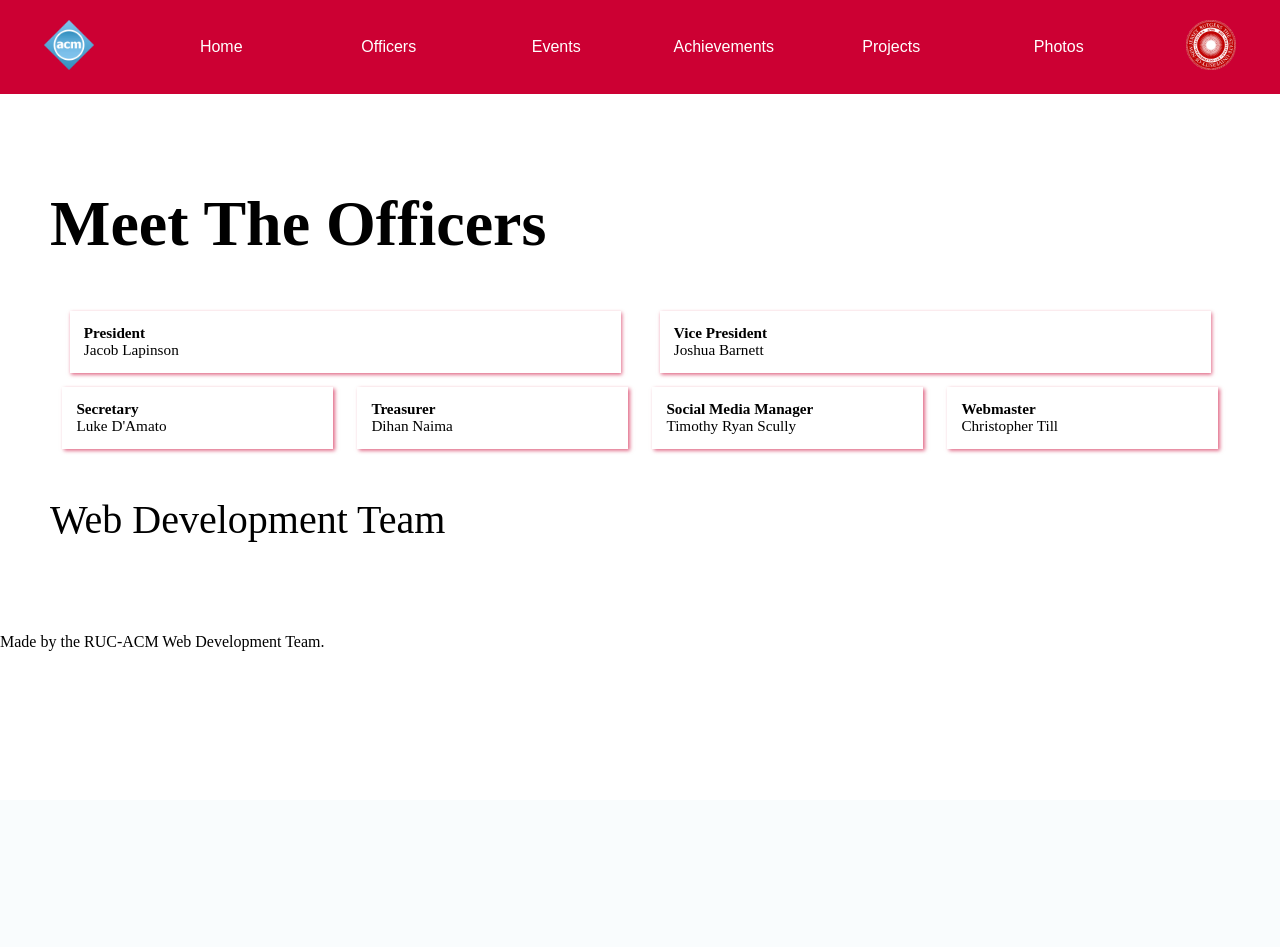
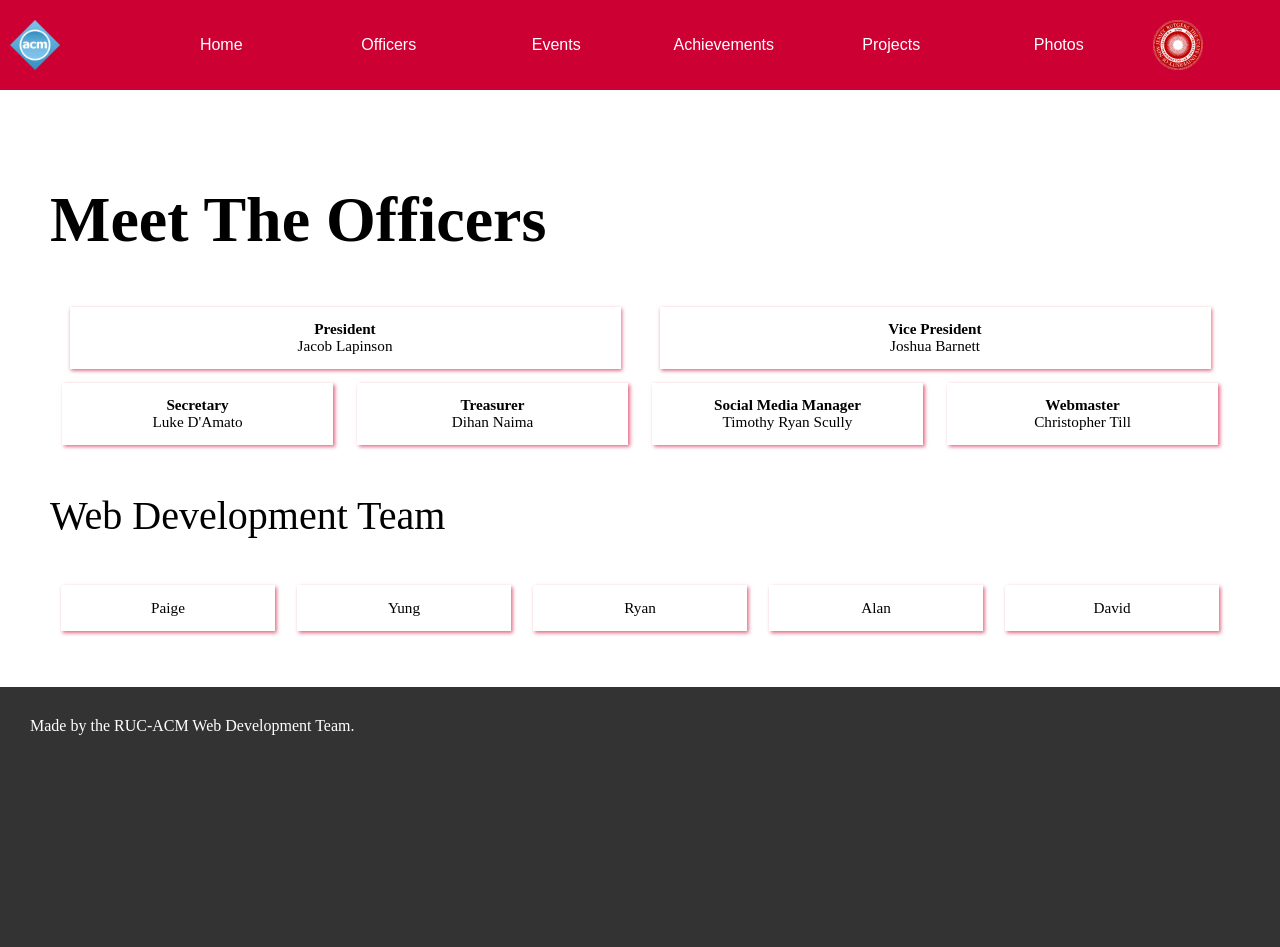
Before and after one commit to rutgersacm/ruc-acm, a Flask app: page /officers in a window 1280 px wide. Before the commit the page ends 651 px from the top, so only its background shows below. Run offline with Flask 2, Linux system fonts and the light colour scheme; some libraries are stand-ins or nearby versions.

Commit message:
add placeholder images/styles for officers

```diff
--- a/app/static/css/master.css
+++ b/app/static/css/master.css
@@ -124,8 +124,47 @@
   height: 100%;
 }
 
+.officers {
+  display: flex;
+  flex-direction: column;
+}
+
+.officer {
+  flex: 1;
+  box-shadow: 2px 2px 4px var(--color2);
+  padding: 15px;
+  margin: 5px;
+  transform: scale(0.95);
+  transition: 0.4s;
+  user-select: none;
+  text-align: center;
+
+}
+
+.officer:hover {
+  transform: scale(1);
+}
+
+
+
 canvas {
   height: 100%;
+}
+
+footer {
+  min-height: 200px;
+  height: auto;
+  background: rgba(0, 0, 0, 0.8);
+  color: white;
+}
+
+footer {
+  padding: 30px;
+}
+
+img {
+  display: block;
+  width: 100%;
 }
 
  @media only screen and (min-width: 600px) {
@@ -268,13 +307,13 @@
      margin: 0 auto;
    }
 
-   .projects {
+   .officers {
      display: flex;
      overflow-x: auto;
      /* without min width, for some reason this doesnt show all boxes */
-     min-width: 0px; !important
+     flex-direction: row;
    }
-   .project {
+   .officer {
      flex: 1;
      box-shadow: 2px 2px 4px var(--color2);
      padding: 15px;
@@ -284,7 +323,7 @@
      user-select: none;
    }
 
-   .project:hover {
+   .officer:hover {
      transform: scale(1);
    }
 
--- a/app/templates/index.html
+++ b/app/templates/index.html
@@ -14,7 +14,6 @@
   <h1 class="title black">About Us</h1>
   <p>The Rutgers University Camden ACM Chapter aims to foster a community through technology and science. We believe that technology is a supreme benefit to society, and through its use we can better ourselves and the lives of those around us. We hold bi-weekly meetings in Armitage 121 to talk about tech-related events, projects, and opportunities both on and off campus.</p>
 </div>
-<footer></footer>
 <script>
 VANTA.GLOBE({
   el: "#splash-main",
--- a/app/templates/officers.html
+++ b/app/templates/officers.html
@@ -3,34 +3,63 @@
 {% block content %}
 <div class="content">
   <h1 class="title black">Meet The Officers</h1>
-  <div class="projects">
-    <div class="project">
+  <div class="officers">
+    <div class="officer">
+      <!-- Replace these with landscape pictures of the officers -->
+      <img src="https://via.placeholder.com/350x150" alt="">
       <strong>President</strong><br />
       Jacob Lapinson
     </div>
-    <div class="project">
+    <div class="officer">
+      <img src="https://via.placeholder.com/350x150" alt="">
       <strong>Vice President</strong><br />
       Joshua Barnett
     </div>
   </div>
-  <div class="projects">
-    <div class="project">
+  <div class="officers">
+    <div class="officer">
+      <img src="https://via.placeholder.com/350x150" alt="">
       <strong>Secretary</strong><br />
       Luke D'Amato
     </div>
-    <div class="project">
+    <div class="officer">
+      <img src="https://via.placeholder.com/350x150" alt="">
       <strong>Treasurer</strong><br />
       Dihan Naima
     </div>
-    <div class="project">
+    <div class="officer">
+      <img src="https://via.placeholder.com/350x150" alt="">
       <strong>Social Media Manager</strong><br />
       Timothy Ryan Scully
     </div>
-    <div class="project">
+    <div class="officer">
+      <img src="https://via.placeholder.com/350x150" alt="">
       <strong>Webmaster</strong><br />
       Christopher Till
     </div>
   </div>
   <h3 class="tagline black">Web Development Team</h3>
+  <div class="officers">
+    <div class="officer">
+      <img src="https://via.placeholder.com/150" alt="">
+      Paige
+    </div>
+    <div class="officer">
+      <img src="https://via.placeholder.com/150" alt="">
+      Yung
+    </div>
+    <div class="officer">
+      <img src="https://via.placeholder.com/150" alt="">
+      Ryan
+    </div>
+    <div class="officer">
+      <img src="https://via.placeholder.com/150" alt="">
+      Alan
+    </div>
+    <div class="officer">
+      <img src="https://via.placeholder.com/150" alt="">
+      David
+    </div>
+  </div>
 </div>
 {% endblock %}
```
